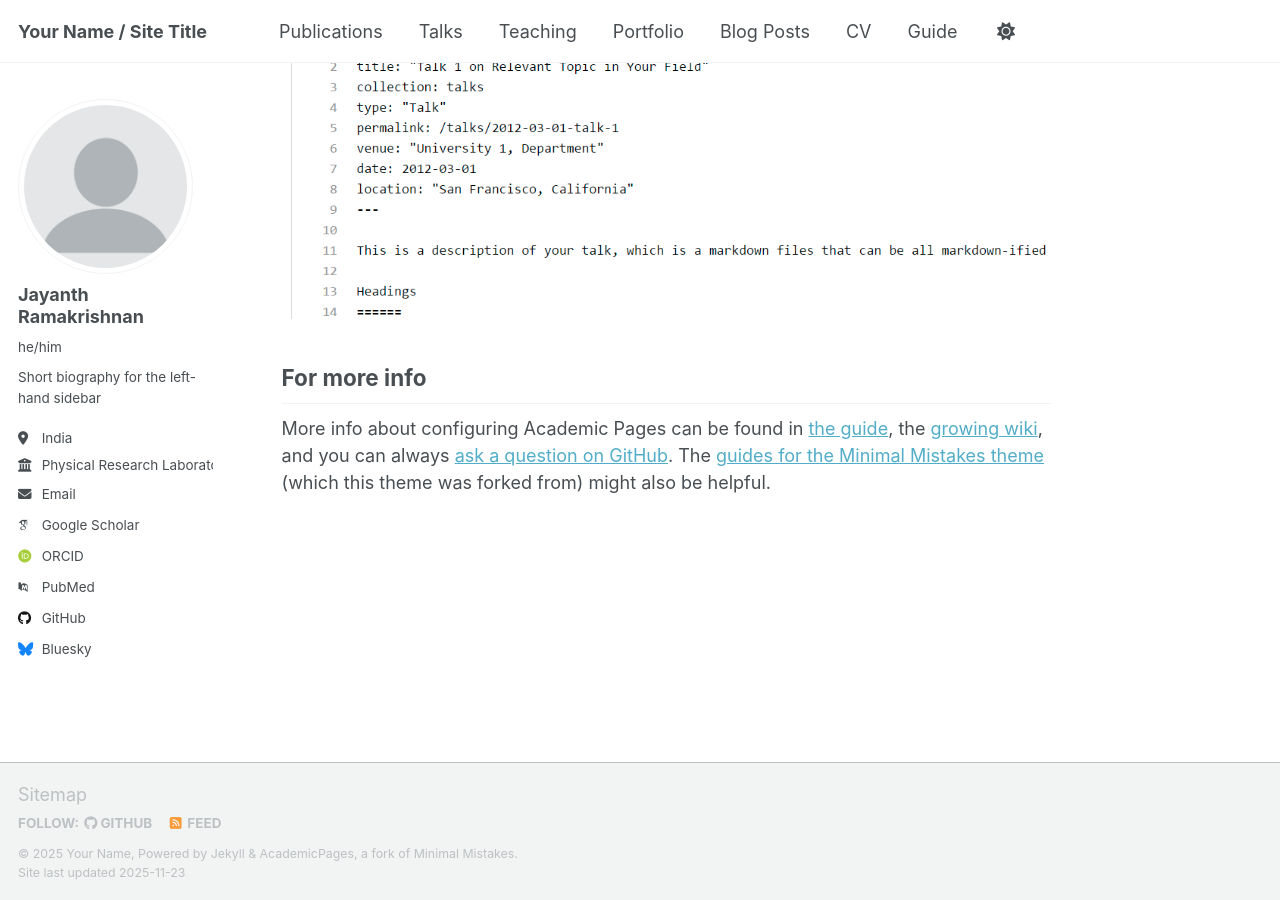
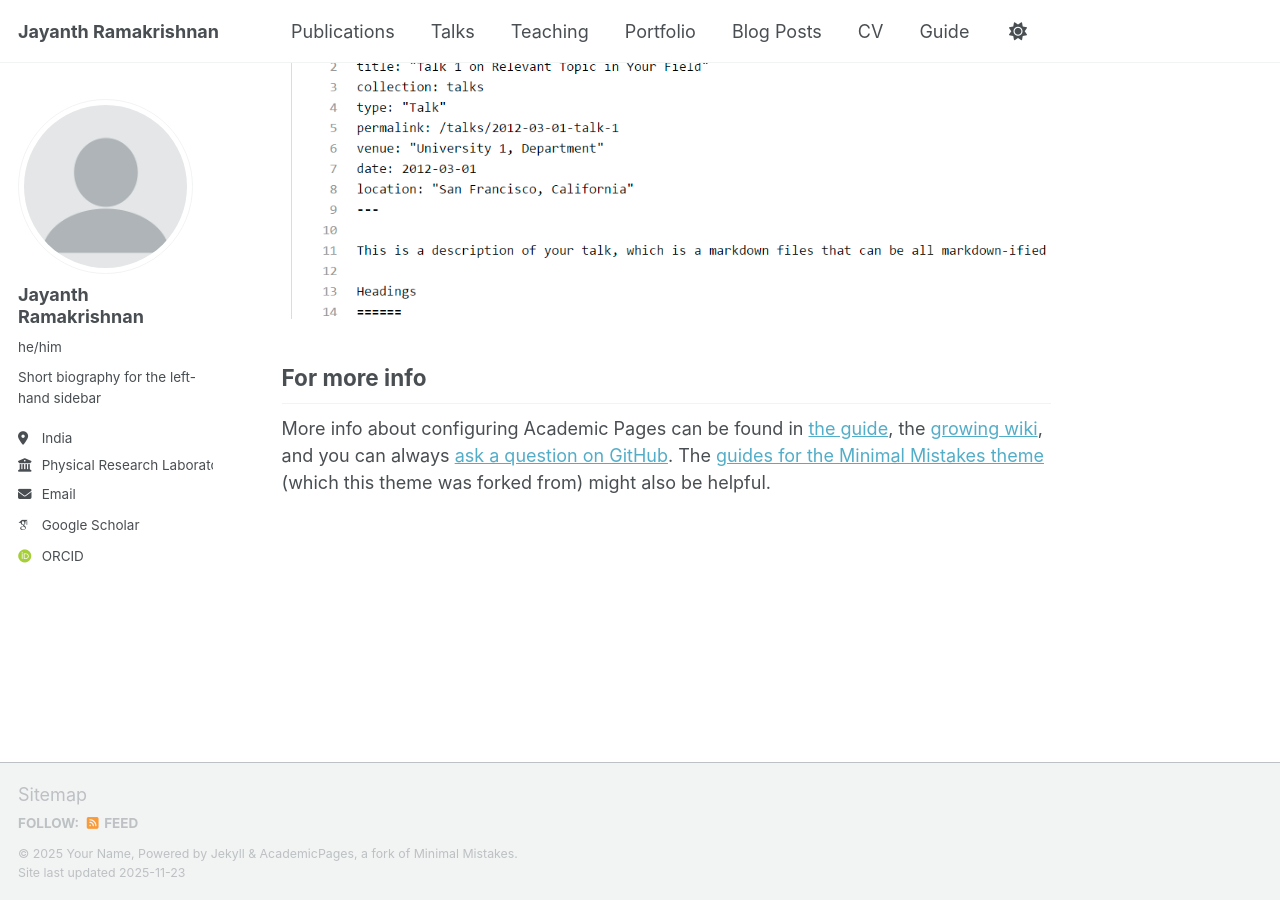
Before and after one commit to jayheme/jayheme.github.io, a Jekyll site: the page built from _pages/about.md, in a window 1280 px wide and 900 px high, scrolled down 2880 px. Built offline with Jekyll 4.4.1, drawn with Linux system fonts in a browser that asks for light colours; some web fonts are replaced; a script that is not in the unit is left out; some of the changed lines change nothing that is shown.

Commit message:
Update personal information in _config.yml

```diff
--- a/_config.yml
+++ b/_config.yml
@@ -9,7 +9,7 @@
 # Basic Site Settings
 locale                   : "en-US"
 site_theme               : "default" # Currently available options are "default", "air"
-title                    : "Your Name / Site Title"
+title                    : "Jayanth Ramakrishnan"
 title_separator          : "-"
 name                     : &name "Your Name"
 description              : &description "Your Name's academic portfolio"   # Update this with a general description of your site, this is the default if not overridden by a page
@@ -30,17 +30,17 @@
   location         : "India"
   employer         : "Physical Research Laboratory"
   uri              : # URL
-  email            : "jayanth@test.orgo"
+  email            : "jayanthrg98@gmail.com"
 
   # Academic websites
   academia         : # URL
   arxiv            : # URL - Update with the correct link to your profile
-  googlescholar    : "https://scholar.google.com/citations?user=PS_CX0AAAAAJ"
+  googlescholar    : "https://scholar.google.co.in/citations?user=Id7-SHYAAAAJ&hl=en"
   inspire-hep      : # URL
   impactstory      : # URL
-  orcid            : "https://orcid.org/yourorcidurl"
+  orcid            : "https://orcid.org/0000-0003-1328-4666"
   semantic         : # URL
-  pubmed           : "https://www.ncbi.nlm.nih.gov/pubmed/?term=john+snow"
+  pubmed           : # URL
   researchgate     : # URL
   scopus           : # URL
 
@@ -48,13 +48,13 @@
   bitbucket        : # Username - Update with your username on the site
   codepen          : # Username
   dribbble         : # Username
-  github           : "academicpages"
+  github           : # Username
   kaggle           : # Username
   stackoverflow    : # User number or user number and name (i.e., use "1" or "1/jeff-atwood")
 
   # Social media
   artstation       : # Username
-  bluesky          : "bsky.app" # Replace this with you Bluesky username
+  bluesky          : # Username # Replace this with you Bluesky username
   facebook         : # Username
   flickr           : # Username
   foursquare       : # Username
```
